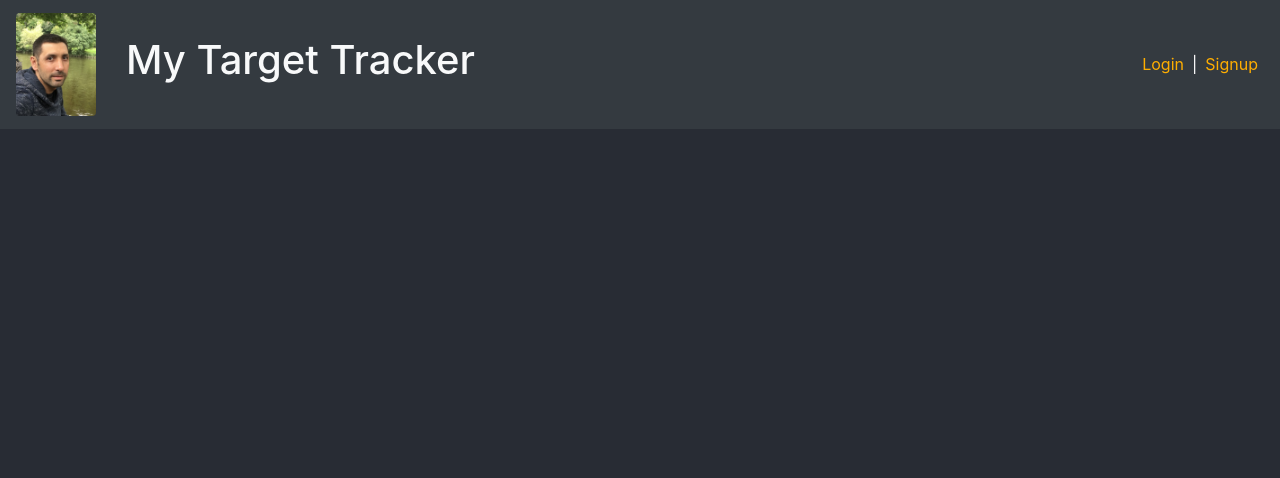
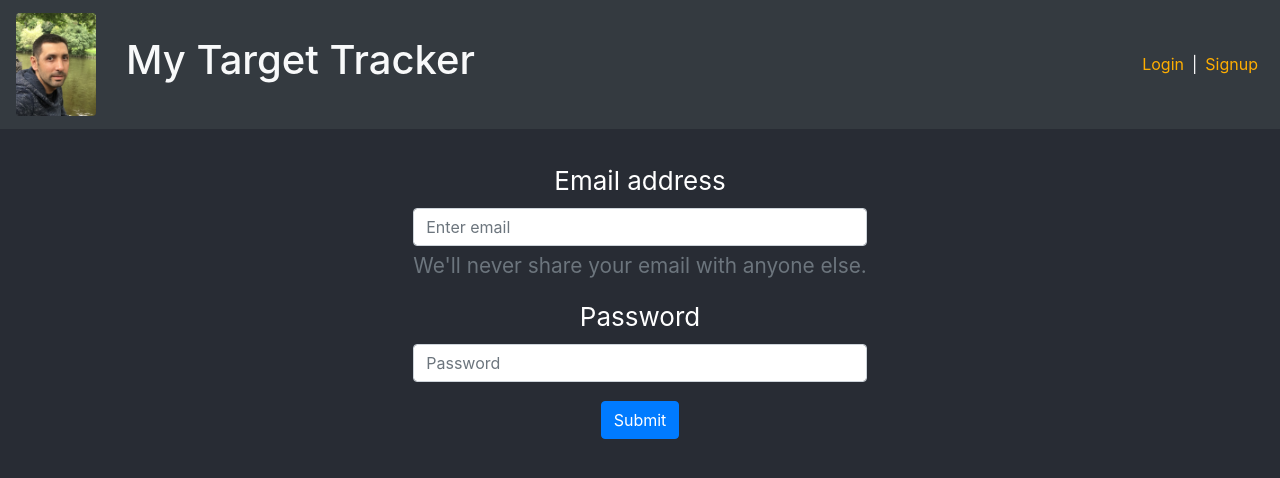
Before and after one commit to halitos/Halit-Target_Tracker, a React (Create React App) app in the folder client/: page /login in a window 1280 px wide. Shown: the top 478 px of the page. Built offline with nearby package versions, Linux system fonts and the light colour scheme.

Commit message:
login page and dashboard placeholser

```diff
--- a/client/src/App.js
+++ b/client/src/App.js
@@ -2,8 +2,9 @@ import React from "react";
 import "./App.css";
 import { Switch, Route } from "react-router-dom";
 import NavBar from "./components/NavBar";
-import FormDeneme from "./components/FormDeneme";
+import FormDeneme from "./components/Dashboard";
 import Greeting from "./components/Greeting";
+import LoginPage from "./components/LoginPage";
 
 function App() {
   return (
@@ -14,7 +15,10 @@ function App() {
           <Route exact path="/">
             <Greeting />
           </Route>
-          <Route path="/selections">
+          <Route exact path="/login">
+            <LoginPage />
+          </Route>
+          <Route path="/dashboard">
             <FormDeneme />
           </Route>
         </Switch>
--- a/client/src/components/FormDeneme.js
+++ b/client/src/components/Dashboard.js
@@ -9,7 +9,7 @@ export default function FormDeneme() {
         <Link to="/">
           <button className="btn btn-info h-50 mr-3">Home</button>
         </Link>
-        <h3 className="border border-light p-3 my-2 w-75">Selection</h3>
+        <h3 className="border border-light p-3 my-2 w-75">Dashboard</h3>
       </div>
       <Form className="w-75 mt-3">
         <Form.Group controlId="exampleForm.ControlInput1">
--- a/client/src/components/Greeting.js
+++ b/client/src/components/Greeting.js
@@ -29,8 +29,8 @@ export default function Greeting() {
           ? `email from mock DB : ${email}`
           : "loading... / no db connection"}
       </p>
-      <Link to="/selections">
-        <button className="btn-lg btn-info">Selection</button>
+      <Link to="/login">
+        <button className="btn-lg btn-info">Login</button>
       </Link>
     </div>
   );
--- /dev/null
+++ b/client/src/components/LoginPage.js
@@ -0,0 +1,38 @@
+import React from "react";
+import { Link } from "react-router-dom";
+
+const LoginPage = () => {
+  return (
+    <form>
+      <div className="form-group">
+        <label for="exampleInputEmail1">Email address</label>
+        <input
+          type="email"
+          className="form-control"
+          id="exampleInputEmail1"
+          aria-describedby="emailHelp"
+          placeholder="Enter email"
+        ></input>
+        <small id="emailHelp" className="form-text text-muted">
+          We'll never share your email with anyone else.
+        </small>
+      </div>
+      <div className="form-group">
+        <label for="exampleInputPassword1">Password</label>
+        <input
+          type="password"
+          className="form-control"
+          id="exampleInputPassword1"
+          placeholder="Password"
+        ></input>
+      </div>
+      <Link to="/dashboard">
+        <button type="submit" className="btn btn-primary">
+          Submit
+        </button>
+      </Link>
+    </form>
+  );
+};
+
+export default LoginPage;
--- a/client/src/components/NavBar.js
+++ b/client/src/components/NavBar.js
@@ -20,7 +20,9 @@ export default function NavBar() {
       <div className="container">
         <h1 className="header-title text-light mx-2">My Target Tracker</h1>
         <div className="link-box text-white">
-          <a href="#sign-in">Login</a>
+          <Link to="/login">
+            <a href="#sign-in">Login</a>
+          </Link>
           <span className="separator mx-2">|</span>
           <a href="#sign-up">Signup</a>{" "}
         </div>
```
